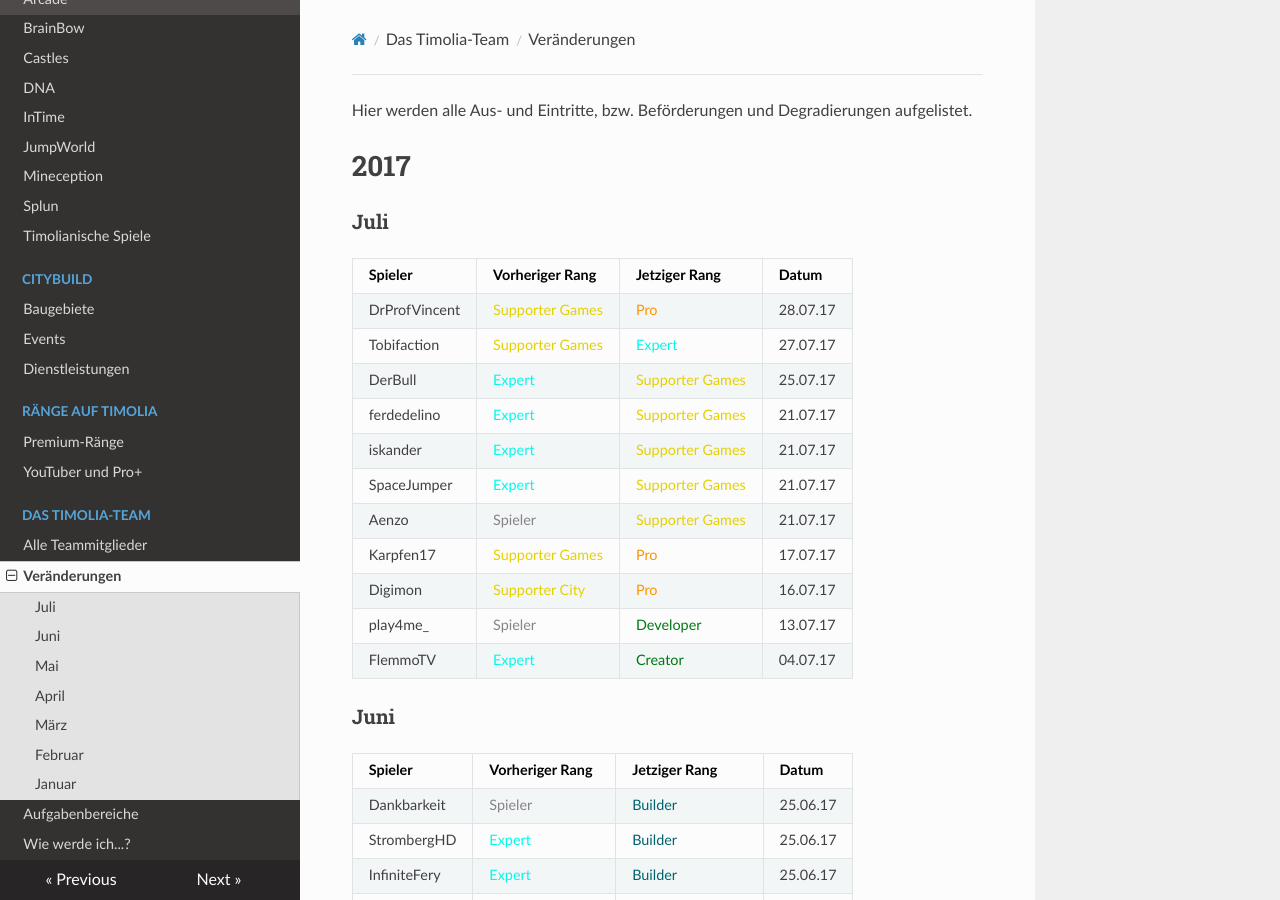
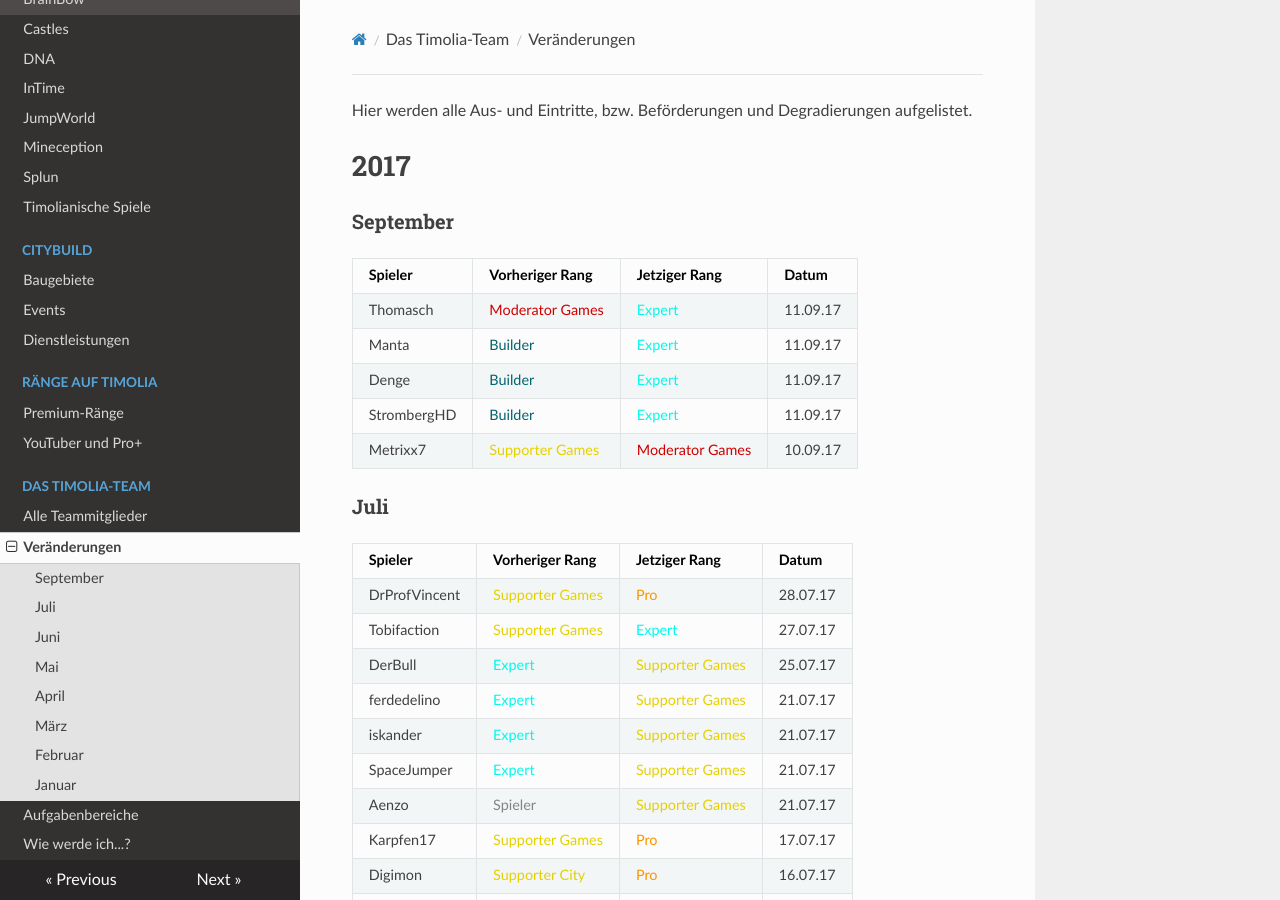
Before and after one commit to TimoliaDE/HowTo, an MkDocs documentation site: the page built from docs/team/changes.md, in a window 1280 px wide and 900 px high. Built offline with MkDocs 1.6.1, drawn with Linux system fonts in a browser that asks for light colours; nearby versions of some CDN libraries; old or Windows-style settings are respelled for this version of MkDocs.

Commit message:
Update changes.md

```diff
--- a/docs/team/changes.md
+++ b/docs/team/changes.md
@@ -1,6 +1,15 @@
 Hier werden alle Aus- und Eintritte, bzw. Beförderungen und Degradierungen aufgelistet.
 
 # 2017
+
+###<strong>September</strong>
+| Spieler | Vorheriger Rang | Jetziger Rang | Datum |
+| ------ | ------ | ------ | ------ |
+|Thomasch | <span style="color:#CF0101">Moderator Games</span> | <span style="color:#00F9EC">Expert</span> | 11.09.17 |
+|Manta | <span style="color:#00646F">Builder</span> | <span style="color:#00F9EC">Expert</span> | 11.09.17 |
+|Denge | <span style="color:#00646F">Builder</span> | <span style="color:#00F9EC">Expert</span> | 11.09.17 |
+|StrombergHD | <span style="color:#00646F">Builder</span> | <span style="color:#00F9EC">Expert</span> | 11.09.17 |
+|Metrixx7 | <span style="color:#E4D100">Supporter Games</span> | <span style="color:#CF0101">Moderator Games</span> | 10.09.17 |
 
 ###<strong>Juli</strong>
 | Spieler | Vorheriger Rang | Jetziger Rang | Datum |
```
